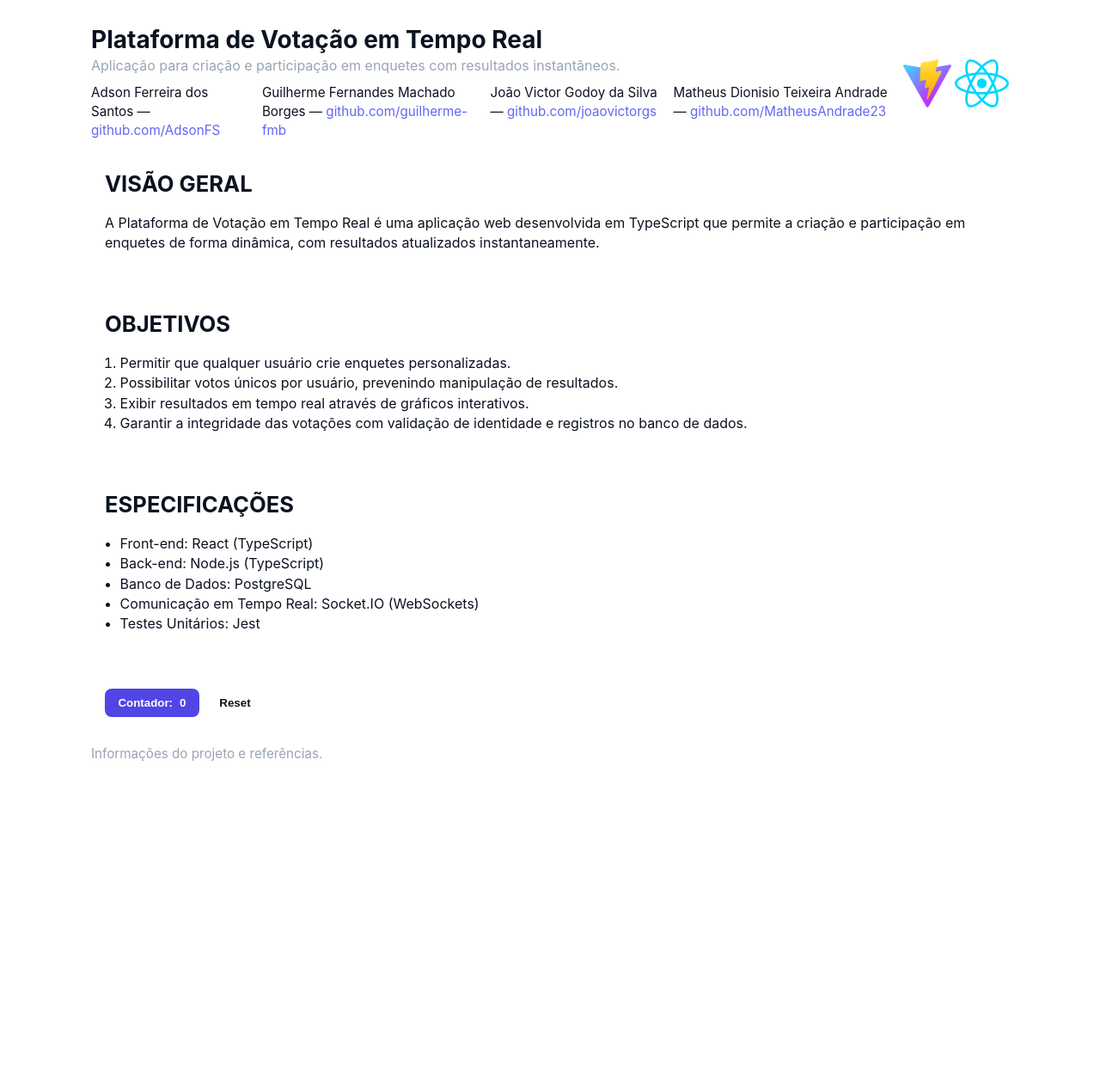
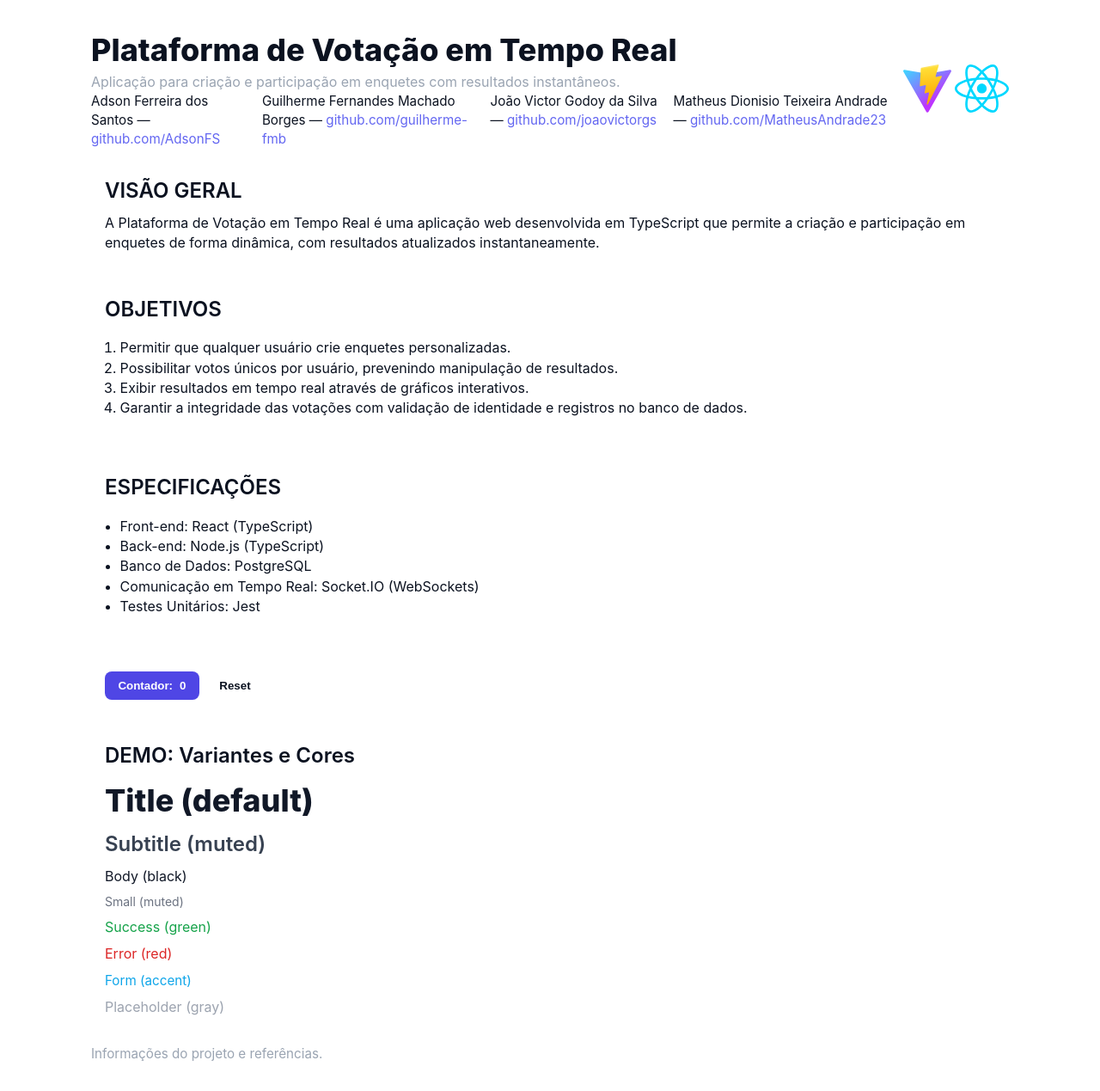
Before and after one commit to C14-2025/vota-ja-front, a React (Vite) app: page / in a window 1280 px wide. Shown: the whole page at 86% size. Before the commit the page ends 920 px from the top, so only its background shows below. Built offline with nearby package versions, Linux system fonts and the light colour scheme.

Commit message:
chore: rendering the text on the app tsx to see the render

```diff
--- a/src/App.tsx
+++ b/src/App.tsx
@@ -2,6 +2,7 @@ import { useState } from "react";
 import reactLogo from "./assets/react.svg";
 import viteLogo from "/vite.svg";
 import styles from "./App.module.css";
+import { Text } from "./common";
 
 function App() {
   const [count, setCount] = useState(0);
@@ -10,11 +11,13 @@ function App() {
     <div className={styles.app}>
       <header className={styles.header}>
         <div>
-          <h1 className={styles.title}>Plataforma de Votação em Tempo Real</h1>
-          <p className={styles.subtitle}>
+          <Text variant="title" className={styles.title}>
+            Plataforma de Votação em Tempo Real
+          </Text>
+          <Text as="p" variant="body" className={styles.subtitle}>
             Aplicação para criação e participação em enquetes com resultados
             instantâneos.
-          </p>
+          </Text>
 
           <div className={styles.authors}>
             <div className={styles.author}>
@@ -52,17 +55,21 @@ function App() {
 
       <main>
         <section className={`${styles.card} ${styles.section}`}>
-          <h2>VISÃO GERAL</h2>
-          <p>
+          <Text as="h2" variant="subtitle">
+            VISÃO GERAL
+          </Text>
+          <Text as="p" variant="body">
             A Plataforma de Votação em Tempo Real é uma aplicação web
             desenvolvida em TypeScript que permite a criação e participação em
             enquetes de forma dinâmica, com resultados atualizados
             instantaneamente.
-          </p>
+          </Text>
         </section>
 
         <section className={`${styles.card} ${styles.section}`}>
-          <h2>OBJETIVOS</h2>
+          <Text as="h2" variant="subtitle">
+            OBJETIVOS
+          </Text>
           <ol className={styles.specList}>
             <li>Permitir que qualquer usuário crie enquetes personalizadas.</li>
             <li>
@@ -80,7 +87,9 @@ function App() {
         </section>
 
         <section className={`${styles.card} ${styles.section}`}>
-          <h2>ESPECIFICAÇÕES</h2>
+          <Text as="h2" variant="subtitle">
+            ESPECIFICAÇÕES
+          </Text>
           <ul className={styles.specList}>
             <li>Front-end: React (TypeScript)</li>
             <li>Back-end: Node.js (TypeScript)</li>
@@ -100,6 +109,39 @@ function App() {
             </button>
           </div>
         </div>
+
+        {/* Demo renderizações das variantes e cores */}
+        <section className={`${styles.card} ${styles.section}`}>
+          <Text as="h2" variant="subtitle">
+            DEMO: Variantes e Cores
+          </Text>
+          <div style={{ display: "grid", gap: 8 }}>
+            <Text variant="title" as="div" color="#111827">
+              Title (default)
+            </Text>
+            <Text variant="subtitle" as="div" color="#374151">
+              Subtitle (muted)
+            </Text>
+            <Text variant="body" as="div" color="#111827">
+              Body (black)
+            </Text>
+            <Text variant="small" as="div" color="#6b7280">
+              Small (muted)
+            </Text>
+            <Text variant="success" as="div" color="#16a34a">
+              Success (green)
+            </Text>
+            <Text variant="error" as="div" color="#dc2626">
+              Error (red)
+            </Text>
+            <Text variant="form" as="div" color="#0ea5e9">
+              Form (accent)
+            </Text>
+            <Text variant="placeholder" as="div" color="#9ca3af">
+              Placeholder (gray)
+            </Text>
+          </div>
+        </section>
       </main>
 
       <footer className={styles.footer}>
```
